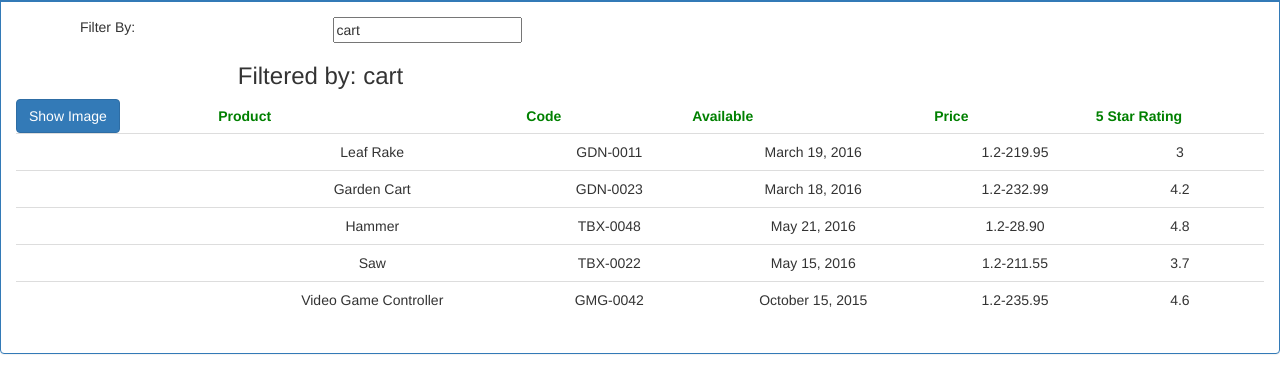
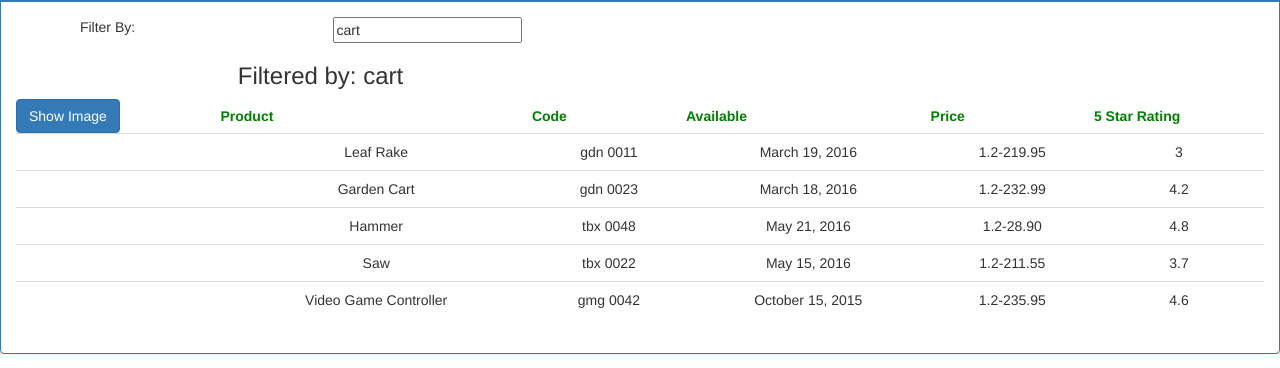
Before and after one commit to KunalOjha/APM, an Angular app: page / in a window 1280 px wide. Shown: the part 124-492 px from the top of the page. Built offline with nearby package versions, Linux system fonts and the light colour scheme.

Commit message:
added custom pipe

```diff
--- a/src/app/app.module.ts
+++ b/src/app/app.module.ts
@@ -4,11 +4,13 @@
 
 import { AppComponent } from './app.component';
 import { ProductListComponent } from './products/products-list.component';
+import { ConvertToSpacesPipe } from './shared/convert-to-spaces.pipe';
 
 @NgModule({
   declarations: [
     AppComponent,
-    ProductListComponent
+    ProductListComponent,
+    ConvertToSpacesPipe
   ],
   imports: [
     BrowserModule,
--- a/src/app/products/products-list.component.html
+++ b/src/app/products/products-list.component.html
@@ -46,7 +46,7 @@
                             [style.width.px]='imageWidth'
                             [style.margin.px]='imageMargin'/></td>
                     <td>{{product.productName}}</td>
-                    <td>{{product.productCode}}</td>
+                    <td>{{product.productCode | lowercase | convertToSpaces: '-'}}</td>
                     <td>{{product.releaseDate}}</td>
                     <td>{{product.price | currency :'USD' : '1.2-2'}}</td>
                     <td>{{product.starRating}}</td>
--- a/src/app/products/products-list.component.ts
+++ b/src/app/products/products-list.component.ts
@@ -1,4 +1,4 @@
- import {Component} from '@angular/core';
+ import {Component, OnInit} from '@angular/core';
  import {IProducts} from './products';
 
  @Component({
@@ -7,7 +7,7 @@
     styleUrls: ['./products-list.component.css']
  })
 
- export class ProductListComponent {
+ export class ProductListComponent implements OnInit {
      pageTitle: string = 'Product List';
      imageWidth: number = 50;
      imageMargin: number = 2;
@@ -68,6 +68,10 @@
 
     toggleImage(): void {
         this.showImage = !this.showImage;
-    }
+    };
+
+    ngOnInit(): void {
+        console.log('onInit was called');
+    };
 
  }
--- /dev/null
+++ b/src/app/shared/convert-to-spaces.pipe.ts
@@ -0,0 +1,13 @@
+import { Pipe, PipeTransform} from "@angular/core";
+
+@Pipe({
+    name: 'convertToSpaces'
+})
+
+export class ConvertToSpacesPipe implements PipeTransform{
+
+    transform(value: string, character: string) :string {
+
+        return value.replace(character, ' ');
+    }
+};
```
